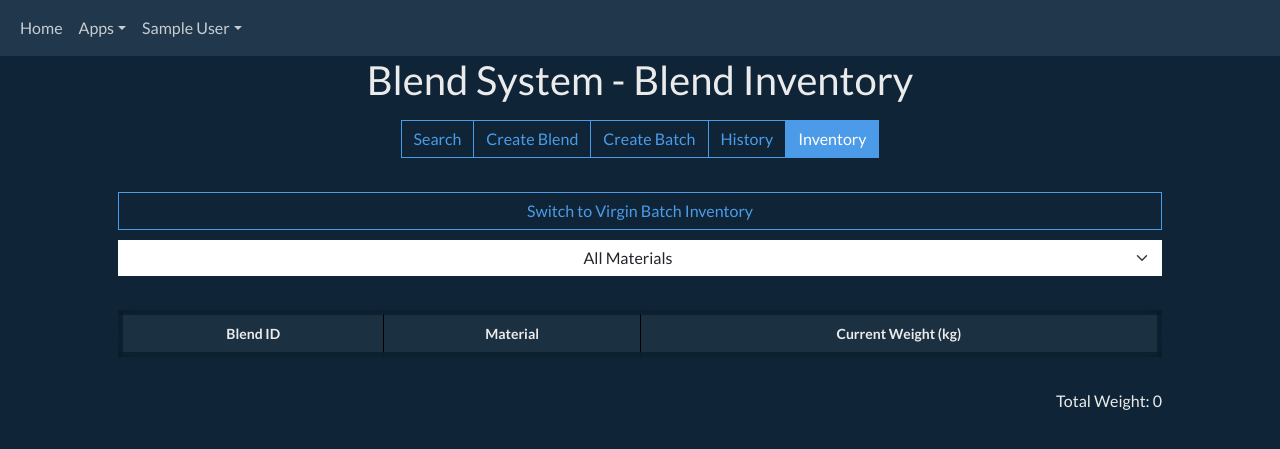
After one commit to Verzyi/Sundial, a Flask app: page /BlendInventory in a window 1280 px wide. The commit adds this page. Shown: the top 449 px of the page. Run offline with Flask 3, Linux system fonts and the light colour scheme; a user stored in the database is signed in; tables that the repository leaves empty hold one stand-in row (values such as "Sample post"); lists and menus that the app fills with data are empty; some libraries are stand-ins or nearby versions.

Commit message:
change Inventory to batch and blend Inventory

```diff
--- a/website/blends.py
+++ b/website/blends.py
@@ -753,9 +753,9 @@ def BlendTraceback(blend, lvl, limit):
     return cleaned_tracebacks
 
 
-@blends.route('/inventory', methods=['GET', 'POST'])
+@blends.route('/BlendInventory', methods=['GET', 'POST'])
 @login_required
-def inventory():
+def Blend_Inventory():
     # Import necessary libraries
     import datetime
     from sqlalchemy import func
@@ -803,7 +803,7 @@ def inventory():
 
         # Check if blend_date is not None before converting to datetime.date object
         if blend_date is not None:
-            blend_date = datetime.datetime.strptime(blend_date, '%Y-%m-%d %H:%M:%S').date()
+            blend_date = datetime.datetime.strptime(blend_date, '%m/%d/%Y %H:%M').date()
 
         # Add blend row if BlendDate is after 8/1/2022 and current weight > 20 and blend ID not in set
         if (
@@ -844,10 +844,110 @@ def inventory():
         filtered_data = result_data
 
     return render_template(
-        "inventory.html",
+        "blend_inventory.html",
         user=current_user,
         inventory_data=filtered_data,
         material_names=material_names,
         total_weight=total_weight,
         selected_material=selected_material
     )
+
+
+@blends.route('/BatchInventory', methods=['GET', 'POST'])
+@login_required
+def Batch_Inventory():
+    # Import necessary libraries
+    import datetime
+    from sqlalchemy import func
+    from sqlalchemy.orm import aliased
+
+    # Define aliases for the tables
+    PowderBlendsAlias = aliased(PowderBlends)
+    MaterialsTableAlias = aliased(MaterialsTable)
+
+    # Retrieve the blend inventory data
+    query = db.session.query(
+        PowderBlendsAlias.BlendID,
+        MaterialsTableAlias.MaterialName,
+        PowderBlendsAlias.CurrentWeight,
+        PowderBlendsAlias.BlendDate
+    ).join(
+        MaterialsTableAlias, PowderBlendsAlias.MaterialID == MaterialsTableAlias.MaterialID
+    ).order_by(MaterialsTableAlias.MaterialName)
+
+    # Fetch the blend inventory data
+    inventory_data = query.all()
+
+    # Create a list to store the result data
+    result_data = []
+
+    # Variables for subtotal calculation
+    current_material = None
+    subtotal_weight = 0
+
+    # Set to store blend IDs
+    blend_ids_set = set()
+
+    # Iterate over the inventory data
+    for blend_id, material_name, total_weight, blend_date in inventory_data:
+        # Check if the material has changed
+        if material_name != current_material:
+            # Add subtotal row for previous material
+            if current_material is not None:
+                subtotal_row = ("Subtotal", current_material, subtotal_weight)
+                result_data.append(subtotal_row)
+
+            # Update current material and reset subtotal weight
+            current_material = material_name
+            subtotal_weight = 0
+
+        # Check if blend_date is not None before converting to datetime.date object
+        if blend_date is not None:
+            blend_date = datetime.datetime.strptime(blend_date, '%m/%d/%Y %H:%M').date()
+
+        # Add blend row if BlendDate is after 8/1/2022 and current weight > 20 and blend ID not in set
+        if (
+            blend_date is not None
+            and blend_date > datetime.date(2021, 8, 1)
+            and total_weight is not None
+            and total_weight > 20
+            and blend_id not in blend_ids_set
+        ):
+            blend_row = (blend_id, material_name, total_weight)
+            result_data.append(blend_row)
+
+            # Update subtotal weight
+            if total_weight is not None:
+                subtotal_weight += total_weight
+
+            # Add blend ID to set
+            blend_ids_set.add(blend_id)
+
+    # Add final subtotal row for the last material
+    if current_material is not None:
+        subtotal_row = ("Subtotal", current_material, round(subtotal_weight, 2))
+        result_data.append(subtotal_row)
+
+
+    # Calculate total weight
+    total_weight = sum(row[2] for row in result_data if isinstance(row[2], (int, float)))
+
+    # Get distinct material names
+    material_names = sorted(set(row[1] for row in result_data))
+
+
+    # Filter by selected material name
+    selected_material = request.form.get('material') or request.args.get('material')
+    if selected_material and selected_material != "All Materials":
+        filtered_data = [row for row in result_data if row[1] == selected_material]
+    else:
+        filtered_data = result_data
+
+    return render_template(
+        "batch_inventory.html",
+        user=current_user,
+        inventory_data=filtered_data,
+        material_names=material_names,
+        total_weight=total_weight,
+        selected_material=selected_material
+    )
--- a/website/templates/Batch_History.html
+++ b/website/templates/Batch_History.html
@@ -54,7 +54,7 @@
         name="btnradio"
         id="Inventory"
         autocomplete="off"
-        onclick="window.location.href = '/inventory'"
+        onclick="window.location.href = '/BlendInventory'"
       />
       <label class="btn btn-outline-primary" for="Inventory">Inventory</label>
     </div>
--- a/website/templates/Blend_History.html
+++ b/website/templates/Blend_History.html
@@ -54,7 +54,7 @@
         name="btnradio"
         id="Inventory"
         autocomplete="off"
-        onclick="window.location.href = '/inventory'"
+        onclick="window.location.href = '/BlendInventory'"
       />
       <label class="btn btn-outline-primary" for="Inventory">Inventory</label>
     </div>
--- a/website/templates/blend.html
+++ b/website/templates/blend.html
@@ -17,7 +17,7 @@
             <input type="radio" class="btn-check" name="btnradio" id="History" autocomplete="off" onclick="window.location.href = '/BlendHistory'">
             <label class="btn btn-outline-primary" for="History">History</label>
 
-            <input type="radio" class="btn-check" name="btnradio" id="Inventory" autocomplete="off" onclick="window.location.href = '/inventory'">
+            <input type="radio" class="btn-check" name="btnradio" id="Inventory" autocomplete="off" onclick="window.location.href = '/BlendInventory'">
             <label class="btn btn-outline-primary" for="Inventory">Inventory</label>
         </div>
     </div>
--- /dev/null
+++ b/website/templates/blend_inventory.html
@@ -0,0 +1,129 @@
+{% extends "blend.html" %}
+{% block title %}Inventory{% endblock %}
+{% block content %}
+<h1 class="text-center">Blend System - Blend Inventory</h1>
+<div class="container">
+  <div class="d-flex justify-content-center mt-3">
+    <div class="btn-group">
+      <input
+        type="radio"
+        class="btn-check"
+        name="btnradio"
+        id="Search"
+        autocomplete="off"
+        onclick="window.location.href = '/searchBlends'"
+      />
+      <label class="btn btn-outline-primary" for="Search">Search</label>
+
+      <input
+        type="radio"
+        class="btn-check"
+        name="btnradio"
+        id="New"
+        autocomplete="off"
+        onclick="window.location.href = '/createBlend'"
+      />
+      <label class="btn btn-outline-primary" for="New">Create Blend</label>
+
+      <input
+        type="radio"
+        class="btn-check"
+        name="btnradio"
+        id="createBatch"
+        autocomplete="off"
+        onclick="window.location.href = '/createBatch'"
+      />
+      <label class="btn btn-outline-primary" for="createBatch">Create Batch</label>
+
+      <input
+        type="radio"
+        class="btn-check"
+        name="btnradio"
+        id="History"
+        autocomplete="off"
+        onclick="window.location.href = '/BlendHistory'"
+      />
+      <label class="btn btn-outline-primary" for="History">History</label>
+
+      <input
+        type="radio"
+        class="btn-check"
+        name="btnradio"
+        id="Inventory"
+        autocomplete="off"
+        checked
+        onclick="window.location.href = '/BlendInventory'"
+      />
+      <label class="btn btn-outline-primary" for="Inventory">Inventory</label>
+    </div>
+  </div>
+  <div class="container">
+    <form
+      action="{{ url_for('blends.blend_history') }}"
+      method="POST"
+      class="mt-4"
+    >
+    <div class="container">
+      <form action="{{ url_for('blends.blend_history') }}" method="POST" class="mt-4">
+        <div class="d-grid">
+      <label class="btn btn-outline-primary" for="swtich" >Switch to Virgin Batch Inventory</label>
+      <input type="radio"
+      class="btn-check"
+      name="btnradio"
+      id="swtich"
+      autocomplete="off"
+      onclick="window.location.href = '/BatchInventory'"
+      ></input>
+        </div>
+
+  <form action="{{ url_for('blends.Blend_Inventory') }}" method="POST" class="mt-4">
+    <div class="form-group">
+      <select
+        name="material"
+        class="form-select"
+        id="material_name"
+        style="text-align: center"
+        onchange="this.form.submit()"
+      >
+        <option value="" {% if selected_material == '' %}selected{% endif %}>All Materials</option>
+        {% for material in material_names %}
+          <option value="{{ material }}" {% if selected_material == material %}selected{% endif %}>{{ material }}</option>
+        {% endfor %}
+      </select>
+    </div>
+  </form>
+
+  <div class="table-responsive mt-4">
+    <table class="table table-hover">
+      <!-- Table headers -->
+      <thead>
+        <tr>
+          <th>Blend ID</th>
+          <th>Material</th>
+          <th>Current Weight (kg)</th>
+        </tr>
+      </thead>
+      <tbody>
+      {% for blend_id, material_name, current_weight in inventory_data %}
+        {% if blend_id == 'Subtotal' %}
+          <tr class="table-active">
+            <td><span style="color: red;">{{ blend_id }}</td>
+            <td><span style="color: red;">{{ material_name }}</td>
+            <td><span style="color: red;">{{ "%.2f" % current_weight }}</span></td>
+          </tr>
+        {% else %}
+          <tr class="table-active">
+            <td>{{ blend_id }}</td>
+            <td>{{ material_name }}</td>
+            <td>{{ "%.2f" % current_weight }}</td>
+          </tr>
+        {% endif %}
+      {% endfor %}
+      </tbody>
+    </table>
+  </div>
+
+  <p class="text-end mt-3">Total Weight: {{ total_weight }}</p>
+
+</div>
+{% endblock %}
--- a/website/templates/createBatch.html
+++ b/website/templates/createBatch.html
@@ -53,7 +53,7 @@ content %}
         name="btnradio"
         id="Inventory"
         autocomplete="off"
-        onclick="window.location.href = '/inventory'"
+        onclick="window.location.href = '/BlendInventory'"
       />
       <label class="btn btn-outline-primary" for="Inventory">Inventory</label>
     </div>
--- a/website/templates/createBlend.html
+++ b/website/templates/createBlend.html
@@ -53,7 +53,7 @@
           name="btnradio"
           id="Inventory"
           autocomplete="off"
-          onclick="window.location.href = '/inventory'"
+          onclick="window.location.href = '/BlendInventory'"
         />
         <label class="btn btn-outline-primary" for="Inventory">Inventory</label>
       </div>
--- a/website/templates/searchBatchs.html
+++ b/website/templates/searchBatchs.html
@@ -53,7 +53,7 @@
           name="btnradio"
           id="Inventory"
           autocomplete="off"
-          onclick="window.location.href = '/inventory'"
+          onclick="window.location.href = '/BlendInventory'"
         />
         <label class="btn btn-outline-primary" for="Inventory">Inventory</label>
       </div>
--- a/website/templates/searchBlends.html
+++ b/website/templates/searchBlends.html
@@ -53,7 +53,7 @@
           name="btnradio"
           id="Inventory"
           autocomplete="off"
-          onclick="window.location.href = '/inventory'"
+          onclick="window.location.href = '/BlendInventory'"
         />
         <label class="btn btn-outline-primary" for="Inventory">Inventory</label>
       </div>
```
Also changed, not shown: website/templates/batch_inventory.html (renamed from website/templates/inventory.html, +21 -3 lines).
